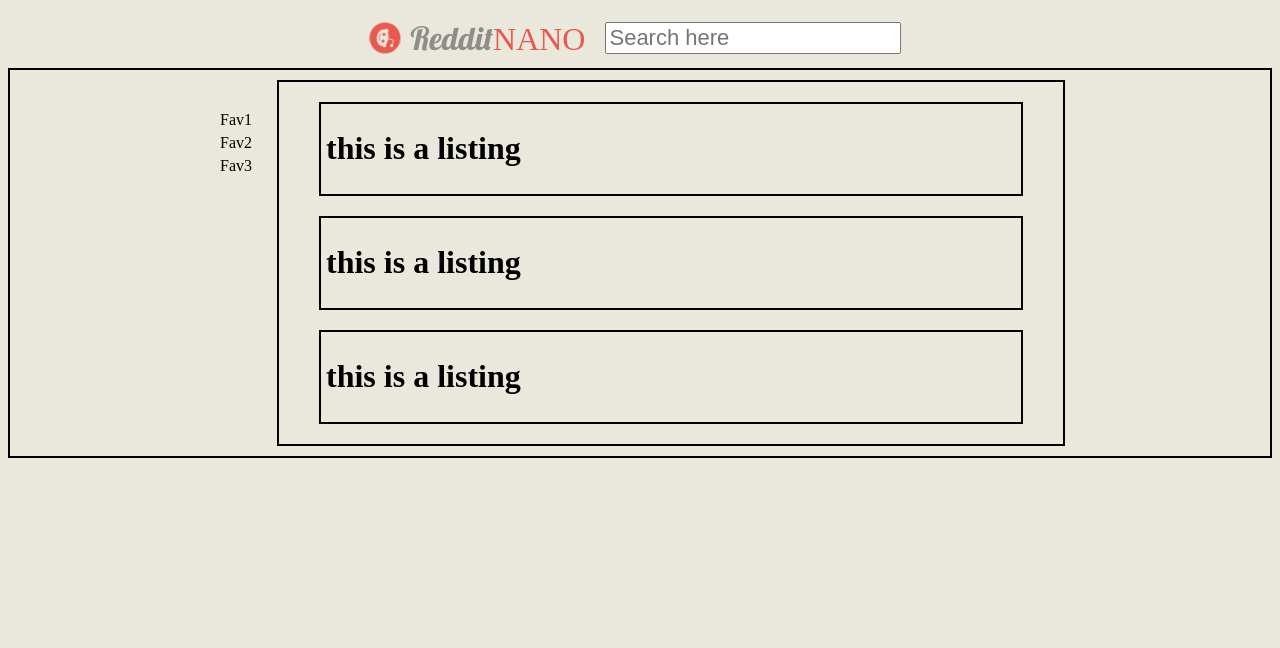
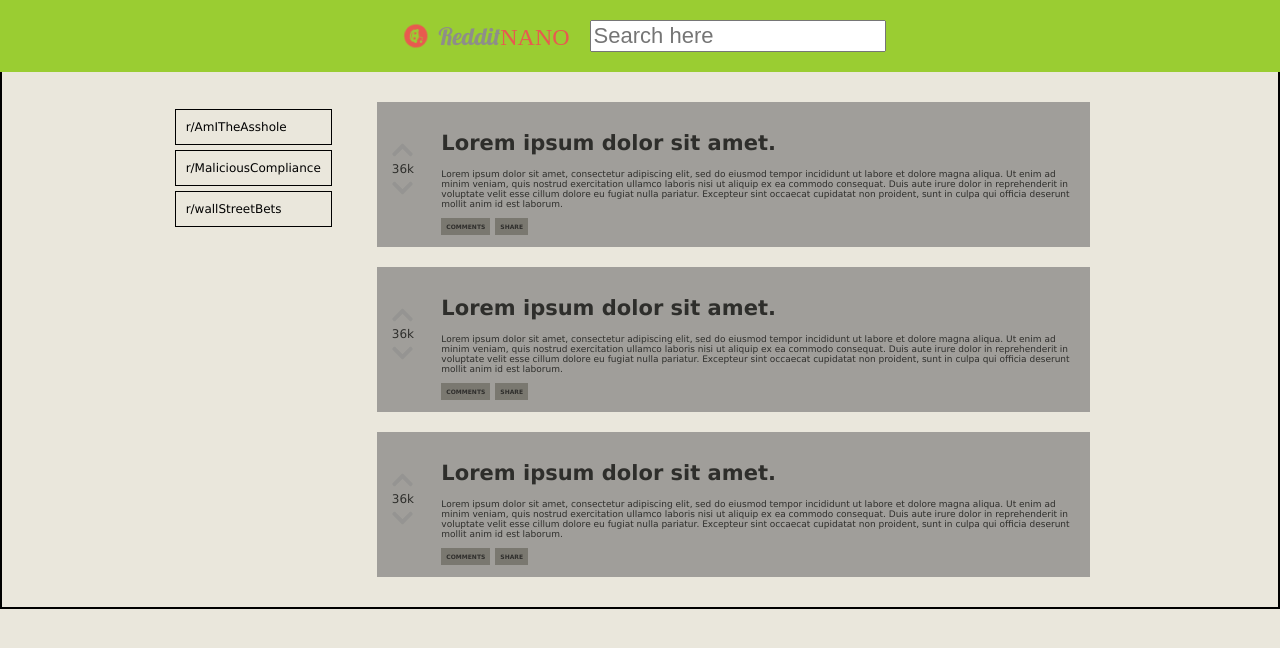
Before and after one commit to innoc3ntt/reddit-nano, a React (Create React App) app: page / in a window 1280 px wide. Shown: the top 648 px of the page. Built offline with nearby package versions, Linux system fonts and the light colour scheme; a web font is replaced by a local one.

Commit message:
css styling continued

```diff
--- a/public/index.css
+++ b/public/index.css
@@ -2,10 +2,28 @@
   --cream: #eae7dc;
   --light-brown: #d8c3a5;
   --dark-gray: #8e8d8a;
+  --darker-gray: #5f5d56;
   --light-pink: #e98074;
   --intense-pink: #e85a4f;
   background-color: var(--cream);
   box-sizing: border-box;
+  font-family: Verdana, Geneva, Tahoma, sans-serif;
+  font-size: 12px;
+}
+
+html,
+body {
+  margin: 0;
+  padding: 0;
+}
+
+h1 {
+  font-size: 1.75rem;
+  font-weight: 600;
+}
+
+p {
+  font-size: 0.75rem;
 }
 
 .titleReddit {
@@ -33,6 +51,8 @@
   padding: 10px;
   justify-content: center;
   border: 2px black solid;
+  position: absolute;
+  top: 70px;
 }
 
 ul {
@@ -43,29 +63,39 @@ ul {
 
 li {
   text-align: left;
+  padding: 10px;
   margin: 5px;
+  border: 1px black solid;
 }
 
 .Favorites {
 }
 
 .listings {
-  padding: 0 20px;
-  border: 2px black solid;
   width: 60%;
 }
 
 .listing {
-  border: 2px black solid;
+  border: 1px black;
   margin: 20px;
-  padding: 5px;
+  padding: 15px;
+  display: flex;
+  background-color: var(--dark-gray);
+  opacity: 0.8;
+  align-items: flex-start;
 }
 
 .Search-bar {
+  width: 100%;
   display: flex;
   text-align: center;
   justify-content: center;
   align-items: center;
+  position: fixed;
+  z-index: 10;
+  opacity: 1;
+  background-color: yellowgreen;
+  padding: 10px;
 }
 
 .Search-bar > div {
@@ -83,21 +113,6 @@ li {
   }
 }
 
-.App-header {
-  background-color: #282c34;
-  min-height: 100vh;
-  display: flex;
-  flex-direction: column;
-  align-items: center;
-  justify-content: center;
-  font-size: calc(10px + 2vmin);
-  color: white;
-}
-
-.App-link {
-  color: #61dafb;
-}
-
 @keyframes App-logo-spin {
   from {
     transform: rotate(0deg);
@@ -106,3 +121,17 @@ li {
     transform: rotate(360deg);
   }
 }
+
+.info {
+  padding: 3% 4% 0% 0%;
+  display: flex;
+  flex-direction: column;
+}
+
+.listingBottom span {
+  margin: 0 5px 0 0;
+  padding: 5px;
+  font-size: 0.5rem;
+  font-weight: 1000;
+  background-color: var(--darker-gray);
+}
--- a/src/app/App.js
+++ b/src/app/App.js
@@ -4,8 +4,9 @@ import Favorites from "../components/favorites/Favorites";
 import { fab } from "@fortawesome/free-brands-svg-icons";
 import { library } from "@fortawesome/fontawesome-svg-core";
 import { FontAwesomeIcon } from "@fortawesome/react-fontawesome";
+import { faChevronUp, faChevronDown } from "@fortawesome/free-solid-svg-icons";
 
-library.add(fab);
+library.add(fab, faChevronDown, faChevronUp);
 
 function App() {
   return (
--- a/src/components/favorites/Favorites.js
+++ b/src/components/favorites/Favorites.js
@@ -4,9 +4,9 @@ export default function Favorites() {
   return (
     <div className="Favorites">
       <ul>
-        <li>Fav1</li>
-        <li>Fav2</li>
-        <li>Fav3</li>
+        <li>r/AmITheAsshole</li>
+        <li>r/MaliciousCompliance</li>
+        <li>r/wallStreetBets</li>
       </ul>
     </div>
   );
--- a/src/features/listing/Listing.js
+++ b/src/features/listing/Listing.js
@@ -1,9 +1,30 @@
 import React from "react";
+import { FontAwesomeIcon } from "@fortawesome/react-fontawesome";
 
 export default function Listing() {
   return (
     <div className="listing">
-      <h1>this is a listing</h1>
+      <div className="info">
+        <FontAwesomeIcon icon="chevron-up" size="2x" color="gray" />
+        <span>36k</span>
+        <FontAwesomeIcon icon="chevron-down" size="2x" color="gray" />
+      </div>
+      <div className="listingContent">
+        <h1> Lorem ipsum dolor sit amet.</h1>
+        <p>
+          Lorem ipsum dolor sit amet, consectetur adipiscing elit, sed do
+          eiusmod tempor incididunt ut labore et dolore magna aliqua. Ut enim ad
+          minim veniam, quis nostrud exercitation ullamco laboris nisi ut
+          aliquip ex ea commodo consequat. Duis aute irure dolor in
+          reprehenderit in voluptate velit esse cillum dolore eu fugiat nulla
+          pariatur. Excepteur sint occaecat cupidatat non proident, sunt in
+          culpa qui officia deserunt mollit anim id est laborum.
+        </p>
+        <div className="listingBottom">
+          <span>COMMENTS</span>
+          <span>SHARE</span>
+        </div>
+      </div>
     </div>
   );
 }
```
